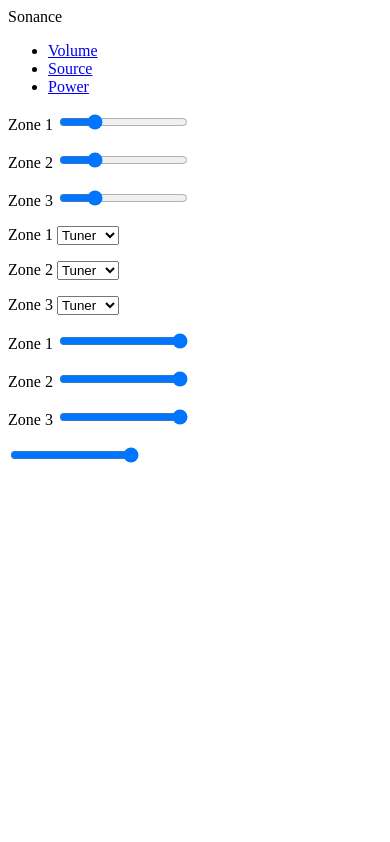
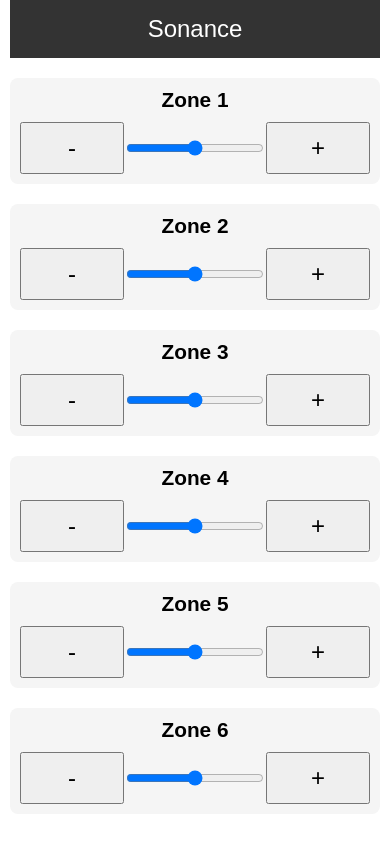
Before and after one commit to schwaberdoodles/SonanceWeb, a plain HTML site: page remote/app/static/index.html in a window 390 px wide. Drawn offline with nearby package versions, Linux system fonts and the light colour scheme; a script that the page names is missing.

Commit message:
Improve mobile layout

```diff
--- a/remote/app/static/index.html
+++ b/remote/app/static/index.html
@@ -1,163 +1,114 @@
 <!DOCTYPE html>
 <html>
-
 <head>
-    <script data-require="jquery@2.1.3" data-semver="2.1.3" src="http://code.jquery.com/jquery-2.1.3.min.js"></script>
-    <script data-require="knockout@3.3.0" data-semver="3.3.0" src="http://cdnjs.cloudflare.com/ajax/libs/knockout/3.3.0/knockout-min.js"></script>
+    <meta name="viewport" content="width=device-width, initial-scale=1" />
+    <title>Sonance Remote</title>
     <style>
-        body { width: 320px }
-        .control-panel { background: border-box; background-color: white; }
-        .zone { }
+        body {
+            max-width: 480px;
+            margin: 0 auto;
+            font-family: Arial, sans-serif;
+            padding: 0 10px;
+        }
+        header {
+            background: #333;
+            color: #fff;
+            text-align: center;
+            padding: 15px 0;
+            font-size: 1.5em;
+        }
+        .zone {
+            margin: 20px 0;
+            padding: 10px;
+            background: #f5f5f5;
+            border-radius: 8px;
+        }
+        .zone h2 {
+            margin: 0 0 10px 0;
+            font-size: 1.3em;
+            text-align: center;
+        }
+        .controls {
+            display: flex;
+            justify-content: space-between;
+            align-items: center;
+        }
+        .controls button {
+            font-size: 1.5em;
+            width: 30%;
+            padding: 10px;
+        }
+        .controls input[type=range] {
+            width: 40%;
+        }
     </style>
 </head>
-
 <body>
-
-    <header>
-        Sonance
-    </header>
-
-        <nav>
-        <ul>
-            <li><a href="#VolumeTab" id="VolumeTab">Volume</a></li>
-            <li><a href="#SourceTab" id="SourceTab">Source</a></li>
-            <li><a href="#PowerTab" id="PowerTab">Power</a></li>
-            <!-- TBD -->
-            <!-- <li>EQ</li> -->
-            <!-- <li>Tuner</li> -->
-        </ul>
-            <script language="javascript">
-                $( "#VolumeTab" ).click(function() {
-                    $('#volume-controls').show();
-                    $('#power-controls').hide();
-                    $('#source-controls').hide();
-                });
-                $( "#SourceTab" ).click(function() {
-                    $('#volume-controls').hide();
-                    $('#power-controls').hide();
-                    $('#source-controls').show();
-                });
-                $( "#PowerTab" ).click(function() {
-                    $('#volume-controls').hide();
-                    $('#power-controls').show();
-                    $('#source-controls').hide();
-                });
-
-            </script>
-
-        </nav>
-
-    <zones>
-        <!-- Volume Controls -->
-        <div class="control-panel" id="volume-controls">
-            <div class="zone" id="zone1" control="volume">
-                Zone 1 <input name="zone1.volume" type="range" min="0" max="40" value="10"/>
-            </div>
-            <p>
-            <div class="zone" id="zone2" control="volume">
-                Zone 2
-                <input name="zone2.volume" type="range" min="0" max="40" value="10"/>
-            </div>
-            <p>
-            <div class="zone" id="zone3" control="volume">
-                Zone 3
-                <input name="zone3.volume" type="range" min="0" max="40" value="10"/>
+<header>Sonance</header>
+<div id="zones">
+    <!-- Repeat for 6 zones -->
+    <div class="zone">
+        <h2>Zone 1</h2>
+        <div class="controls">
+            <button class="vol-down" data-zone="1">-</button>
+            <input type="range" min="0" max="40" value="20" data-zone="1" />
+            <button class="vol-up" data-zone="1">+</button>
         </div>
     </div>
-
-        <!-- Source Controls -->
-        <div class="control-panel" id="source-controls">
-            <p>
-            <div class="zone" id="zone1" control="source">
-                Zone 1
-                <select name="zone1.source" value="2">
-                    <option value="1">Tuner</option>
-                    <option value="2">Airport</option>
-                    <option value="3">Movie</option>
-                    <option value="4">N/A</option>
-                </select>
+    <div class="zone">
+        <h2>Zone 2</h2>
+        <div class="controls">
+            <button class="vol-down" data-zone="2">-</button>
+            <input type="range" min="0" max="40" value="20" data-zone="2" />
+            <button class="vol-up" data-zone="2">+</button>
         </div>
-            </p>
-            <p>
-            <div class="zone" id="zone2" control="source">
-                Zone 2
-                <select name="zone2.source" value="2">
-                    <option value="1">Tuner</option>
-                    <option value="2">Airport</option>
-                    <option value="3">Movie</option>
-                    <option value="4">N/A</option>
-                </select>
     </div>
-            </p>
-            <p>
-            <div class="zone" id="zone3" control="source">
-                Zone 3
-                <select name="zone3.source" value="2">
-                    <option value="1">Tuner</option>
-                    <option value="2">Airport</option>
-                    <option value="3">Movie</option>
-                    <option value="4">N/A</option>
-                </select>
+    <div class="zone">
+        <h2>Zone 3</h2>
+        <div class="controls">
+            <button class="vol-down" data-zone="3">-</button>
+            <input type="range" min="0" max="40" value="20" data-zone="3" />
+            <button class="vol-up" data-zone="3">+</button>
         </div>
-            </p>
     </div>
-
-
-        <!-- Power Controls -->
-        <div class="control-panel" id="power-controls">
-            <p>
-            <div class="zone" id="zone1" control="power">
-                Zone 1
-                <input name="zone1.power" type="range" min="0" max="1" value="1"/>
+    <div class="zone">
+        <h2>Zone 4</h2>
+        <div class="controls">
+            <button class="vol-down" data-zone="4">-</button>
+            <input type="range" min="0" max="40" value="20" data-zone="4" />
+            <button class="vol-up" data-zone="4">+</button>
         </div>
-            </p>
-            <p>
-            <div class="zone" id="zone2" control="power">
-                Zone 2
-                <input name="zone2.power" type="range" min="0" max="1" value="1"/>
     </div>
-            </p>
-            <p>
-            <div class="zone" id="zone3" control="power">
-                Zone 3
-                <input name="zone3.power" type="range" min="0" max="1" value="1"/>
+    <div class="zone">
+        <h2>Zone 5</h2>
+        <div class="controls">
+            <button class="vol-down" data-zone="5">-</button>
+            <input type="range" min="0" max="40" value="20" data-zone="5" />
+            <button class="vol-up" data-zone="5">+</button>
         </div>
-            </p>
     </div>
-    </zones>
-
-    <div class="toc">
+    <div class="zone">
+        <h2>Zone 6</h2>
+        <div class="controls">
+            <button class="vol-down" data-zone="6">-</button>
+            <input type="range" min="0" max="40" value="20" data-zone="6" />
+            <button class="vol-up" data-zone="6">+</button>
         </div>
-
-    <!-- Zones -->
-    <div class="control-panel" id="power-controls" data-bind="foreach: { data: zones, as: 'z'}>
-        <p>
-        <div class="zone" control="power">
-            <span data-bind="text: z.zone"></span>
-            <input name="zone1.power" type="range" min="0" max="1" value="1" data-bind="value: z.volume"/>
     </div>
-        </p>
 </div>
-
-    <script language="javascript">
-
-      function AppViewModel() {
-          var self = this;
-          this.zones = [{"volume": "32", "source": "2", "power": "1", "zone": 1},
-              {"volume": "10", "source": "2", "power": "0", "zone": 3},
-              {"volume": "20", "source": "1", "power": "0", "zone": 2},
-              {"volume": "20", "source": "2", "power": "0", "zone": 4},
-              {"volume": "10", "source": "2", "power": "0", "zone": 5},
-              {"volume": "20", "source": "1", "power": "0", "zone": 6}
-              ];
-      }
-
-      // Activates knockout.js
-      ko.applyBindings(new AppViewModel());
-
+<script>
+    document.querySelectorAll('.vol-up').forEach(function(btn){
+        btn.addEventListener('click', function(){
+            var range = this.previousElementSibling;
+            range.value = Math.min(parseInt(range.max), parseInt(range.value)+1);
+        });
+    });
+    document.querySelectorAll('.vol-down').forEach(function(btn){
+        btn.addEventListener('click', function(){
+            var range = this.nextElementSibling;
+            range.value = Math.max(parseInt(range.min), parseInt(range.value)-1);
+        });
+    });
 </script>
-
-
 </body>
-
 </html>
```
Lines whose indentation alone changed are shown as unchanged.
